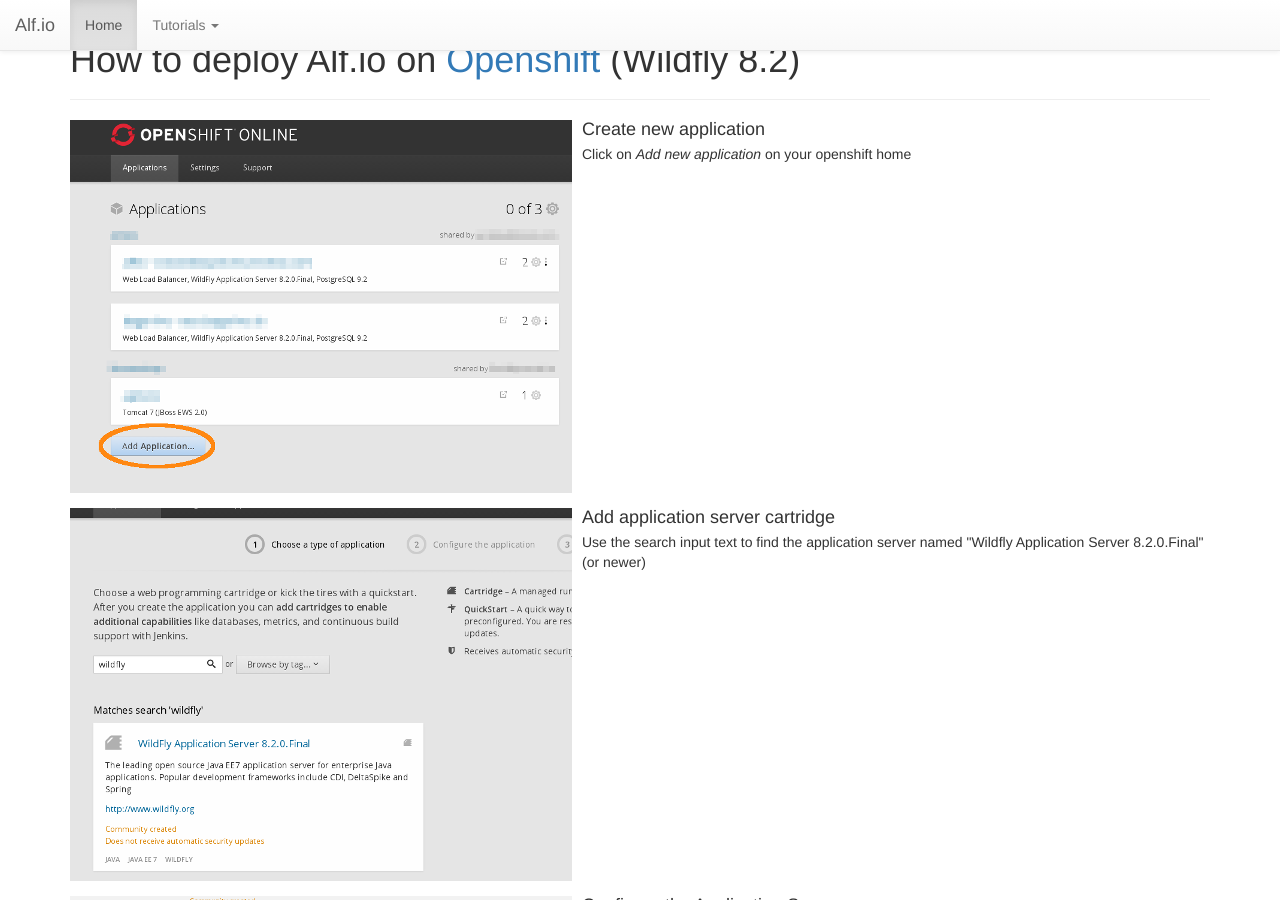
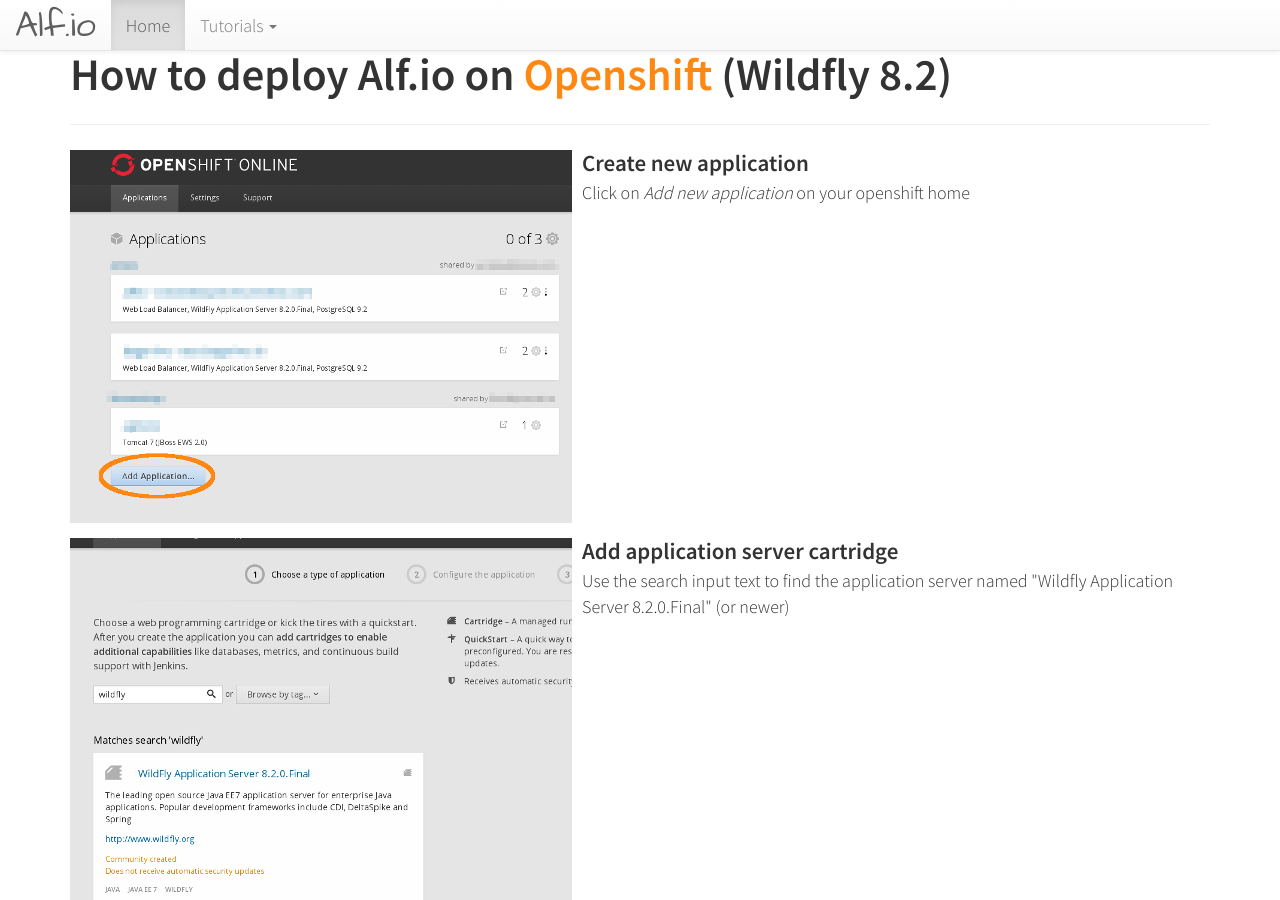
Before and after one commit to mg-1999/alf.io-website, a Jekyll site: the page built from tutorials/openshift/index.html, in a window 1280 px wide and 900 px high. Built offline with Jekyll 4.4.1, drawn with Linux system fonts in a browser that asks for light colours; nearby versions of some CDN libraries; library files that are not in the unit come from our copies.

Commit message:
add jekyll

```diff
--- a/_includes/head.html
+++ b/_includes/head.html
@@ -4,11 +4,11 @@
     <title>{% if page.title %}{{ page.title }}{% else if site.title %}{{ site.title }}{% else %}Alf.io{% endif %}</title>
     <meta name="description" content="{% if page.excerpt %}{{ page.excerpt | strip_html | strip_newlines | truncate: 160 }}{% else %}{{ site.description }}{% endif %}">
     <link href='http://fonts.googleapis.com/css?family=Architects+Daughter|Source+Sans+Pro:300,600' rel='stylesheet' type='text/css'>
-    <link rel="stylesheet" href="{{ "bootstrap/css/bootstrap.min.css" | prepend: site.baseurl }}">
-    <link rel="stylesheet" href="{{ "bootstrap/css/bootstrap-theme.min.css" | prepend: site.baseurl }}">
+    <link rel="stylesheet" href="{{ "/bootstrap/css/bootstrap.min.css" | prepend: site.baseurl }}">
+    <link rel="stylesheet" href="{{ "/bootstrap/css/bootstrap-theme.min.css" | prepend: site.baseurl }}">
     <link href="https://maxcdn.bootstrapcdn.com/font-awesome/4.2.0/css/font-awesome.min.css" rel="stylesheet">
-    <link rel="stylesheet" href="{{ "css/index.css" | prepend: site.baseurl }}">
+    <link rel="stylesheet" href="{{ "/css/index.css" | prepend: site.baseurl }}">
     <script src="https://cdnjs.cloudflare.com/ajax/libs/jquery/1.11.1/jquery.min.js"></script>
-    <script src="{{ "bootstrap/js/bootstrap.min.js" | prepend: site.baseurl }}"></script>
+    <script src="{{ "/bootstrap/js/bootstrap.min.js" | prepend: site.baseurl }}"></script>
     <meta property="og:image" content="http://alf.io/images/responsive.png" />
 </head>
```
